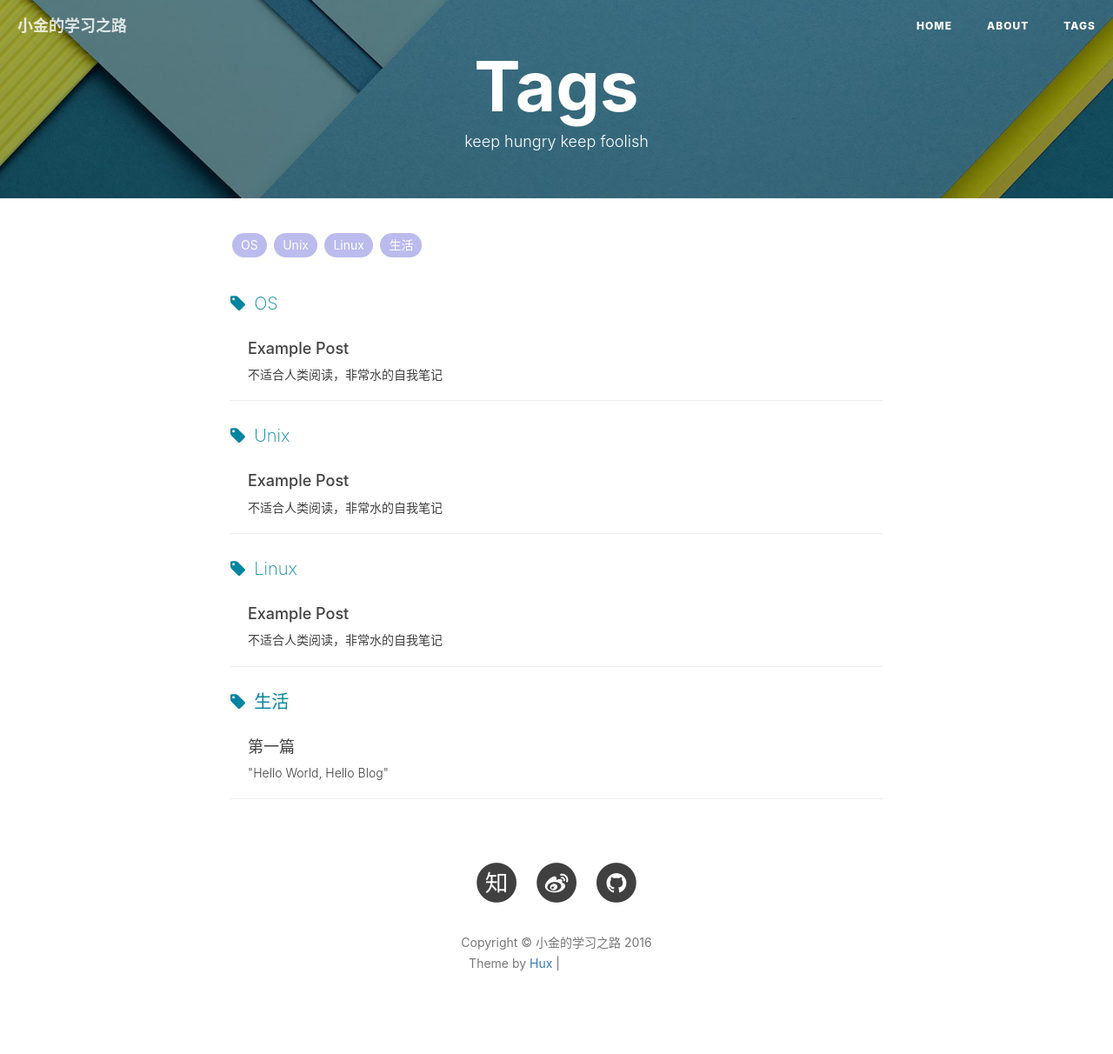
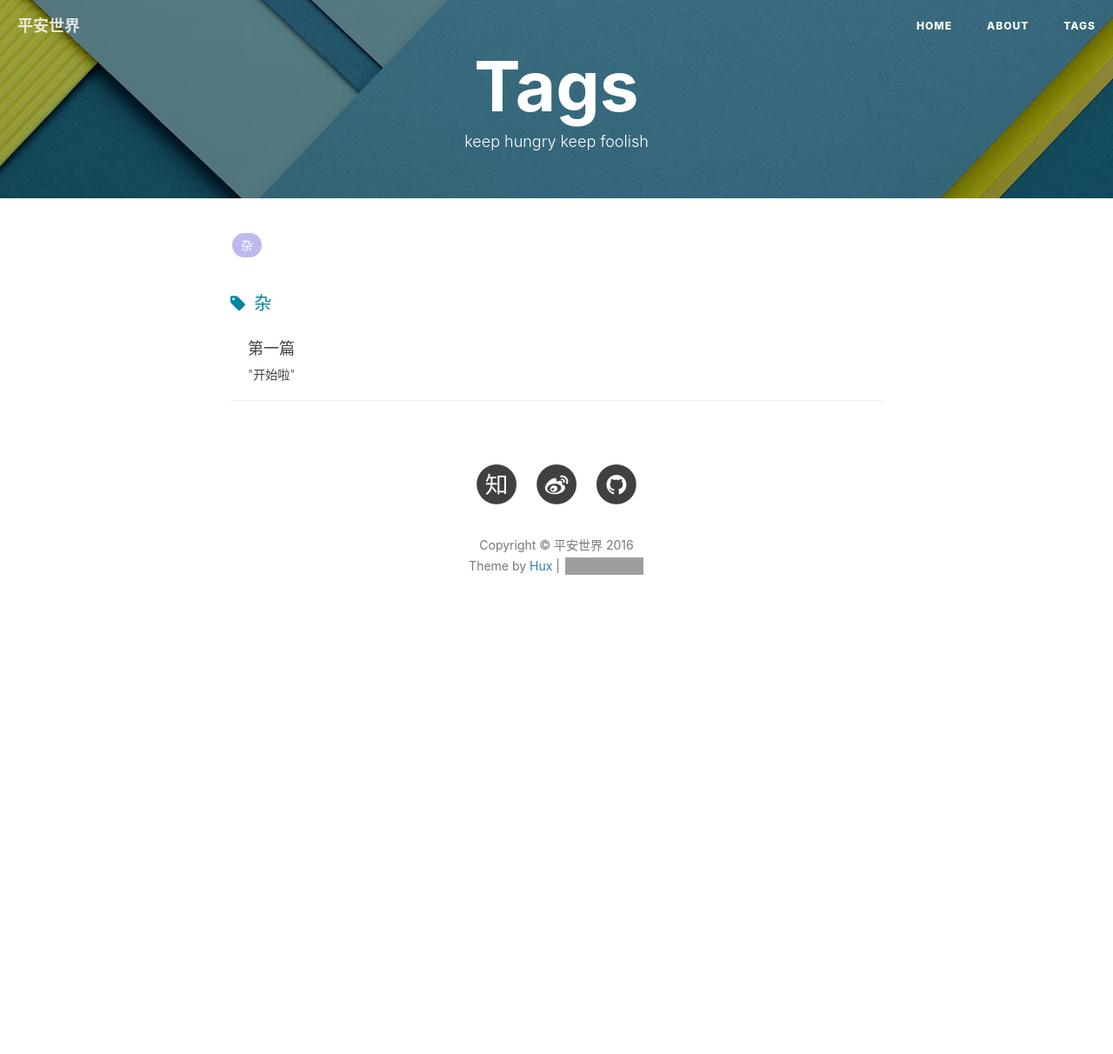
Before and after one commit to JinCanran/jincanran.github.io, a Jekyll site: the page built from tags.html, in a window 1280 px wide. Shown: the whole page at 87% size. Built offline with Jekyll 4.4.1, drawn with Linux system fonts in a browser that asks for light colours; nearby versions of some CDN libraries; comment, search, counter and statistics services are not loaded; after the commit the page ends 900 px from its top, so only the background shows below that; some of the changed lines change nothing that is shown; grey boxes are pictures that could not be loaded.

Commit message:
initial 0930

```diff
--- a/_config.yml
+++ b/_config.yml
@@ -1,5 +1,5 @@
 # Site settings
-title: 小金的学习之路
+title: 平安世界
 SEOTitle: 金灿然的博客 | JinCanran's Blog
 header-img: img/home-bg.jpg
 email: jincanran@gmail.com
@@ -13,8 +13,8 @@
 
 # SNS settings
 RSS: false
-weibo_username:     大橘子123
-zhihu_username:     金太阳
+weibo_username:     JinCanran
+zhihu_username:     jin-tai-yang-92
 github_username:    JinCanran
 #twitter_username:
 #facebook_username:
@@ -69,8 +69,8 @@
 
 # Sidebar settings
 sidebar: true                           # whether or not using Sidebar.
-sidebar-about-description: "哪天能拿offer呢"
-sidebar-avatar: /img/touxiang.jpg      # use absolute URL, seeing it's used in both `/` and `/about/`
+sidebar-about-description: "青行灯 我喜欢你啊 "
+sidebar-avatar: /img/touxiang.PNG      # use absolute URL, seeing it's used in both `/` and `/about/`
 
 
 
@@ -83,7 +83,7 @@
 # Friends
 friends: [
     {
-        title: "XiaoMing",
+        title: "",
         href: ""
     }
 ]
--- a/_posts/2015-04-14-unix-linux-note.markdown
+++ /dev/null
@@ -1,229 +0,0 @@
----
-layout:     post
-title:      "Example Post"
-subtitle:   "不适合人类阅读，非常水的自我笔记"
-date:       2015-04-14
-author:     "Hux"
-header-img: "img/post-bg-unix-linux.jpg"
-tags:
-    - OS
-    - Unix
-    - Linux
----
-
-> This document is not completed and will be updated anytime.
-
-
-## Catagory
-
-1. [Unix](#unix)
-	1. [Bell Labs](#bell-labs)
-	2. [Xenix](#xenix)
-	3. [BSD](#bsd)
-	4. [FreeBSD & Apple](#freebsd--apple)
-	5. [NeXTStep](#nextstep)
-	6. [Darwin](#darwin)
-	7. [POSIX](#posix)
-2. [Unix-like](#unix-like)
-	1. [Single Unix Specification](#single-unix-specification)
-	2. [Apple iOS](#apple-ios)
-	3. [XNU Kernel](#xnu-kernel)
-3. [Linux](#linux)
-	1. [Linux Kernel](#linux-kernel)
-	2. [GNU Project](#gnu-project)
-	3. [Android](#android)
-	4. [Android Kernel](#android-kernel)
-	5. [Android ROM](#android-rom)
-	6. [Chrome OS](#chrome-os)
-	7. [Chromium OS](#chromium-os)
-
----
-
-## Unix
-
-
-> Unix is a **family** of multitasking, multiuser computer OS.
-
-
-Derive from the original **AT&T Unix**, Developed in the 1970s at **Bell Labs** (贝尔实验室), initially intended for use inside the **Bell System**.
-
-- #### Bell Labs
-Bell 和 AT&A 在那时已经是一家了，可以看到那时的通信公司真是一线 IT 公司呢。
-**C 语言也是 Bell Labs 的产物**，从一开始就是为了用于 Unix 而设计出来的。所以 Unix （在 73 年用 C 重写）在高校流行后，C 语言也获得了广泛支持。
-
-
-
-AT&T licensed Unix to outside parties(第三方) from the late 1970s, leading to a variety of both **academic** (最有有名的 BSD ) and **commercial** (Microsoft Xenix, IBM AIX, SunOS Solaris)
-
-- #### Xenix
-微软 1979 年从 AT&A 授权来的 Unix OS，配合着 x86 成为当时最受欢迎的 Unix 发行版。后来 M$ 和 IBM 合作开发 OS/2 操作系统后放弃，后来最终转向 **Windows NT**。
-
-- #### BSD
-**Barkeley Software Distribution**, also called Berkeley Unix. Today the term "BSD" is used to refer to any of the BSD descendants(后代) which together form a branch of the family of Unix-like OS.(共同组成了一个分支)
-	- **BSD 最大的贡献是在 BSD 中率先增加了虚拟存储器和 Internet 协议**，其 TCP/IP(IPv4 only) 代码仍然在现代 OS 上使用（ Microsoft Windows and most of the foundation of Apple's OS X and iOS ）
-	- BSD 后来发展出了众多开源后代，包括 FreeBSD, OpenBSD, NetBSD 等等……很多闭源的 vendor Unix 也都从 BSD 衍生而来。
-
-- #### FreeBSD & Apple
-FreeBSD 不但是 Open Source BSD 中占有率最高的，还直接影响了 Apple Inc : NeXT Computer 的团队在 FreeBSD 上衍生出了 NeXTSTEP 操作系统，这货后来在 Apple 时期演化成了 **Darwin** ，这个“达尔文”居然还是个开源系统，而且是 the Core of **Mac OS X** and **iOS**.
-
-- #### NeXTSTEP
-An **object-oriented**, multitasking OS. Low-level C but High-level OC language and runtime the first time, combined with an **OO aplication layer** and including several "kits".
-大家都知道 NeXT 是 Steve Jobs 被 forced out of Apple 后和 a few of his coworkers 创办的，所以 **NeXTSTEP 绝对是证明 Jobs 实力的作品。**
-
-- #### Darwin
-[Darwin](http://en.wikipedia.org/wiki/Darwin_(operating_system\)), the core set of components upon which Mac OS X and iOS based, mostly POSIX compatible, but has never, by itself, been certified as being compatible with any version of **POSIX**. (OS X, since Leopard, has been certified as compatible with the Single UNIX Specification version 3)
-**所以说 Mac OS X 算是很正统 Unix 的了**
-
-- #### POSIX
-可移植操作系统接口, Portable Operating System Interface, is a family of standards specified by the IEEE from maintaining compatibility between OS, defines the API along with Command Line Shells and utility interfaces, for software comaptibility with variants of Unix and other OS.
-	- Fully POSIX compliant:
-		- OS X
-		- QNX OS (BlackBerry)
-	- Mostly complicant:
-		- Linux
-		- OpenBSD/FreeBSD
-		- Darwin (Core of **iOS** & OS X)
-		- **Android**
-	- Complicant via compatibility feature （通过兼容功能实现兼容）
-		- Windows NT Kernel
-			- Windows Server 2000, 2003, 2008, 2008 R2, 2012
-		- Symbian OS (with PIPS)
-			- Symbian was a closed-source OS.
-
-
----
-
-## Unix-like
-
-> A Unix-like (sometimes referred to as UN*X or *nix) operating system is one that behaves in a manner similar to a Unix system, while not necessarily conforming to or being certified to any version of the **Single UNIX Specification**.
-
-There is no standard for defining the term.
-其实 Unix-like 是个相对模糊的概念：
-
-* 最狭义的 Unix 单指 Bell Labs's Unix
-* 稍广义的 Unix 指代所有 Licensed Unix, 即通过了 SUS 的 Unix-like ，比如 OS X
-* 最广义的 Unix 即所有 Unix-like 系统，无论它是否通过过任何 SUS，包括 Linux，BSD Family 等
-
-#### Single UNIX Specification
-The Single UNIX Specification (SUS) is the collective name of a family of standards for computer OS, compliance with which is required to **qualify for the name "Unix"**, like **POSIX**.
-
-#### Apple iOS
-iOS is a **Unix-like OS based on Darwin(BSD)** and OS X, which share some frameworks including Core Foundation, Founadtion and the Darwin foundation with OS X, but, Unix-like shell access is not avaliable for users and restricted for apps, **making iOS not fully Unix-compatible either.**
-
-The iOS kernal is **XNU**, the kernal of Darwin.
-
-#### XNU Kernel
-XNU, the acronym(首字母缩写) for ***X is Not Unix***, which is the **Computer OS Kernel** developed at Apple Inc since Dec 1996 for use in the Mac OS X and released as free open source software as part of Darwin.
-
-
----
-
-## Linux
-
-
-> Linux is a Unix-like and mostly POSIX-compliant computer OS.
-
-
-![Unix_timeline](http://upload.wikimedia.org/wikipedia/commons/thumb/c/cd/Unix_timeline.en.svg/800px-Unix_timeline.en.svg.png)
-
-
-#### Linux Kernel
-
-严格来讲，术语 Linux 只表示 [Linux Kernel](http://en.wikipedia.org/wiki/Linux_kernel) 操作系统内核本身，比如说 Android is Based on Linux (Kernel). Linus 编写的也只是这一部分，一个免费的 Unix-like Kernel，并不属于 GNU Project 的一部分。
-
-但通常把 Linux 作为 Linux Kernel 与大量配合使用的 GNU Project Software Kit (包括 Bash, Lib, Compiler, 以及后期的 GUI etc) 所组合成的 OS 的统称。（包括各类 Distribution 发行版）
-
-这类操作系统也被称为 **GNU/Linux**
-
-
-#### GNU Project
-
-The GNU Project is a **free software, mass collaboration** project, which based on the following freedom rights:
-
-* Users are free to run the software, share (copy, distribute), study and modify it.
-* GNU software guarantees these freedom-rights legally (via its license).
-* So it is not only FREE but, more important, FREEDOM.
-
-In order to ensure that the *entire* software of a computer grants its users all freedom rights (use, share, study, modify), even the most fundamental and important part, **the operating system**, needed to be written.
-
-This OS is decided to called **GNU (a recursive acronym meaning "GNU is not Unix")**. By 1992, the GNU Project had completed all of the major OS components except for their kernel, *GNU Hurd*.
-
-With the release of the third-party **Linux Kernel**, started independently by *Linus Torvalds* in 1991 and released under the GPLv0.12 in 1992, for the first time it was possible to run an OS **composed completely of free software**.
-
-Though the Linux kernel is not part of the GNU project, it was developed using GCC and other GNU programming tools and was released as free software under the GPL.
-
-Anyway, there eventually comes to the **GNU/Linux**
-
-
-* **GPL**: GNU General Public License
-* **GCC**: GNU Compiler Collection
-
-其他与 GPL 相关的自由/开源软件公共许可证：
-
-* [Mozilla Public License](http://en.wikipedia.org/wiki/Mozilla_Public_License)
-* [MIT License](http://en.wikipedia.org/wiki/MIT_License)
-* [BSD Public License](http://en.wikipedia.org/wiki/BSD_licenses)
-	* GPL 强制后续版本必须是自由软件，而 BSD 的后续可以选择继续开源或者封闭
-* [Apache License](http://en.wikipedia.org/wiki/Apache_License)
-
-![Public License](http://dl2.iteye.com/upload/attachment/0047/4142/d770c85a-49b7-3c7f-8ae2-cbb6451e00d8.png)
-
-#### Android
-
-Android is a mobile OS based on **Linux Kernel**, so it's definitely **Unix-like**.
-
-**Linux is under GPL so Android has to be open source**.
-Android's source code is released by Google under open source licenses, although most Android devices ultimately ship with a combination of open source and proprietary software, including proprietary software developed and licensed by Google *(GMS are all proprietary)*
-
-#### Android Kernel
-
-Android's kernel is based on one of the Linux kernel's long-term support (LTS) branches.
-
-**Android's variant of the Linux kernel** has further architectural changes that are implemented by Google outside the typical Linux kernel development cycle, and, certain features that Google contributed back to the Linux kernel. Google maintains a public code repo that contains their experimental work to re-base Android off the latest stable Linux versions.
-
-Android Kernel 大概是 Linux Kernel 最得意的分支了，Android 也是 Linux 最流行的发行版。不过，也有一些 Google 工程师认为 Android is not Linux in the traditional Unix-like Linux distribution sense. 总之这类东西就算有各种协议也还是很难说清楚，在我理解里 Android Kernel 大概就是 fork Linux Kernel 之后改动和定制比较深的例子。
-
-
-#### Android ROM
-
-既然提到 Android 就不得不提提 Android ROM
-
-ROM 的本义实际上是只读内存：
-
-**Read-only memory** (ROM) is a class of storage medium used in computers and other electronic devices. Data stored in ROM can only be modified slowly, with difficulty, or not at all, so it is **mainly used to distribute firmware (固件)** (software that is very closely tied to specific hardware, and unlikely to need frequent updates).
-
-ROM 在发展的过程中不断进化，从只读演变成了可编程可擦除，并最终演化成了 Flash
-
-* PROM (Programmable read-only memory)
-* EPROM (Erasable programmable read-only memory)
-* EEPROM (Electrically erasable programmable read-only memory)
-	* Flash memory (闪存)
-
-Flash 的出现是历史性的，它不但可以作为 ROM 使用，又因其极高的读写速度和稳定性，先后发展成为U盘（USB flash drives）、移动设备主要内置存储，和虐机械硬盘几条街的固态硬盘（SSD），可以说这货基本统一了高端存储市场的技术规格。
-
-所以我们平时习惯说的 ROM 其实还是来源于老单片机时代，那时的 ROM 真的是写了就很难（需要上电复位）、甚至无法修改，所以那时往 ROM 里烧下去的程序就被称作 firmware ，固件。久而久之，虽然技术发展了，固件仍然指代那些不常需要更新的软件，而 ROM 这个词也就这么沿用下来了。
-
-所以在 wiki 里是没有 Android ROM 这个词条的，只有 [List of custom Android firmwares](http://en.wikipedia.org/wiki/List_of_custom_Android_firmwares)
-
-> A custom firmware, also known as a custom ROM, ROM, or custom OS, is an aftermarket distribution of the Android operating system. They are based on the Android Open Source Project (AOSP), hence most are open-sourced releases, unlike proprietary modifications by device manufacturers.
-
-各类 Android ROM 在 Android 词类下也都是属于 **Forks and distributions** 一类的。
-
-所以我说，其实各类 Android ROM 也好，fork Android 之流的 YunOS、FireOS 也好，改了多少东西，碰到多深的 codebase ……**其实 ROM 和 Distribution OS 的界限是很模糊的**，为什么 Android 就不可以是移动时代的 Linux ，为什么 Devlik/ART 就不能是移动时代的 GCC 呢？
-
-#### Chrome OS
-
-Chrome OS is an operating system based on the **Linux kernel** and designed by Google to work with web applications and installed applications.
-
-虽然目前只是个 Web Thin Client OS ，但是 RoadMap 非常酷……
-
-* **Chrome Packaged Application** (Support working offline and installed)
-* **Android App Runtime** (run Android applications natively...fxxking awesome)
-
-平复一下激动的心情，还是回到正题来：
-
-#### Chromium OS
-
-Chrome OS is based on Chromium OS, which is the open-source development version of Chrome OS, which is a **Linux distribution** designed by Google.
-
-For Detail, Chromium OS based on [Gentoo Linux](http://en.wikipedia.org/wiki/Gentoo_Linux), emm...
--- a/_posts/2016-08-21-first.md
+++ b/_posts/2016-08-21-first.md
@@ -1,12 +1,12 @@
 ---
 layout:     post
 title:      "第一篇"
-subtitle:   " \"Hello World, Hello Blog\""
+subtitle:   " \"开始啦\""
 date:       2016-08-21 23:30:00
 author:     "Jin"
 header-img: "img/post-bg-2015.jpg"
 tags:
-    - 生活
+    - 杂
 ---
 
 > “Yeah It's on. ”
@@ -16,8 +16,10 @@
 
 第一篇
 
-折腾一晚上总算弄懂了怎么整[GitHub Pages](https://pages.github.com/) ，直接使用了huxblog的模版，美观且大方。感谢作者黄玄大大。
-明天就要去东京了，不知道人生中的一个真正意义上的实习会是怎么样呢，由于实习theme是BlockChain，就把自己之前记录BlockChain笔迹贴上来充实一下我的第一篇博文吧。
+折腾一晚上总算弄懂了怎么整[GitHub Pages](https://pages.github.com/) ，直接使用了huxblog的模版，美观且大方。感谢作者黄玄。
+在日立实习，Theme是blockchain，
+提前学了一下大致概念。
+在这里记录部分笔记。
 ---
 
 
@@ -26,6 +28,7 @@
 ---
 
 ![BC](http://a.36krcnd.com/nil_class/b294df57-a5f4-45bd-b0a0-562ce4182124/04___.jpg!heading)
+
 区块头中主要包括如下信息：
   ● 版本号，4字节，标示软件及协议的相关版本信息；
   ● 父区块哈希值，32字节，引用的区块链中父区块头的哈希值，通过这个值每个区块才首尾相连组成了区块链，并且这个值对区块链的安全性起到了至关重要的作用，在后面会有详细介绍；
```
Also changed, not shown: img/touxiang.PNG (added).
